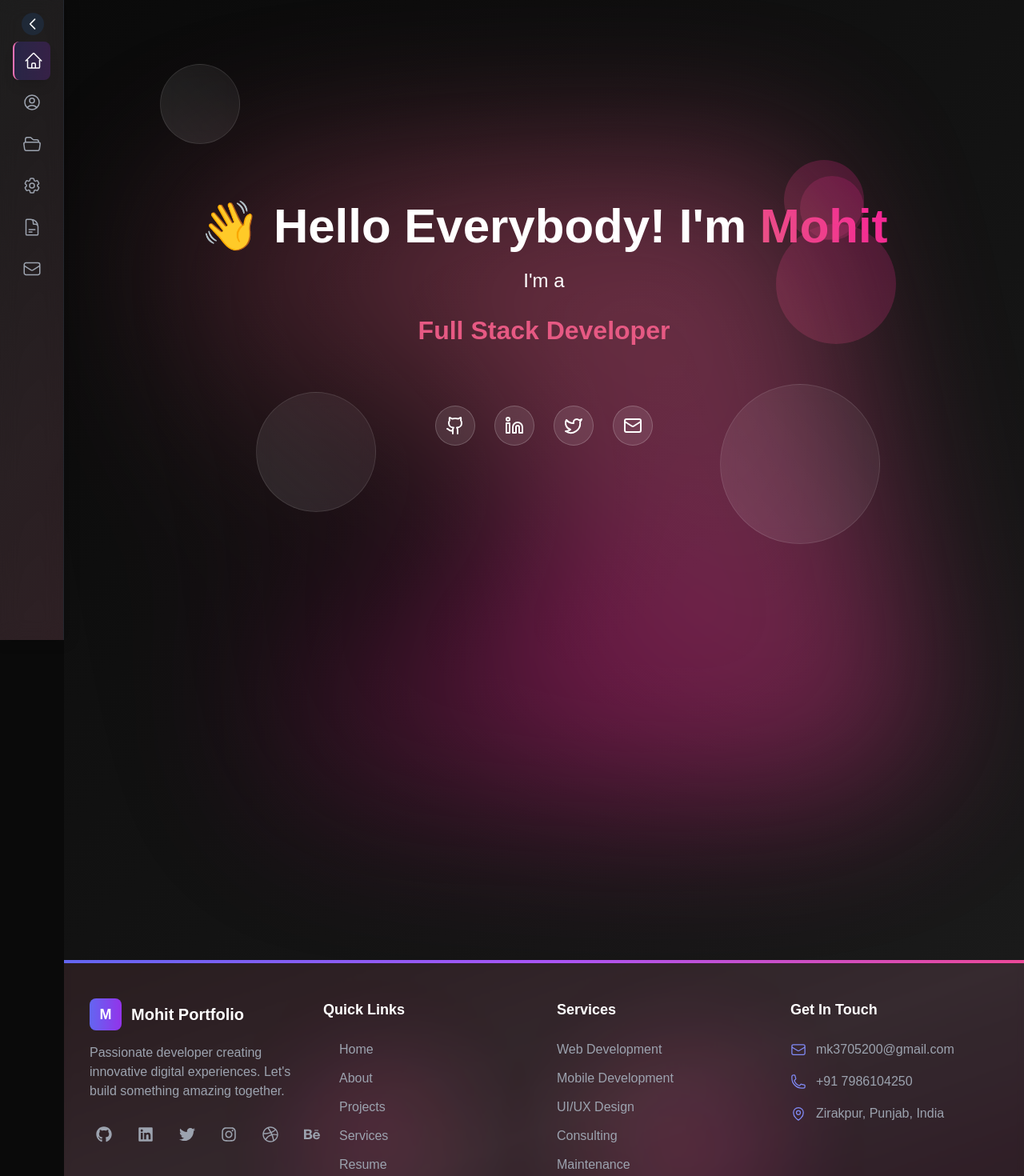
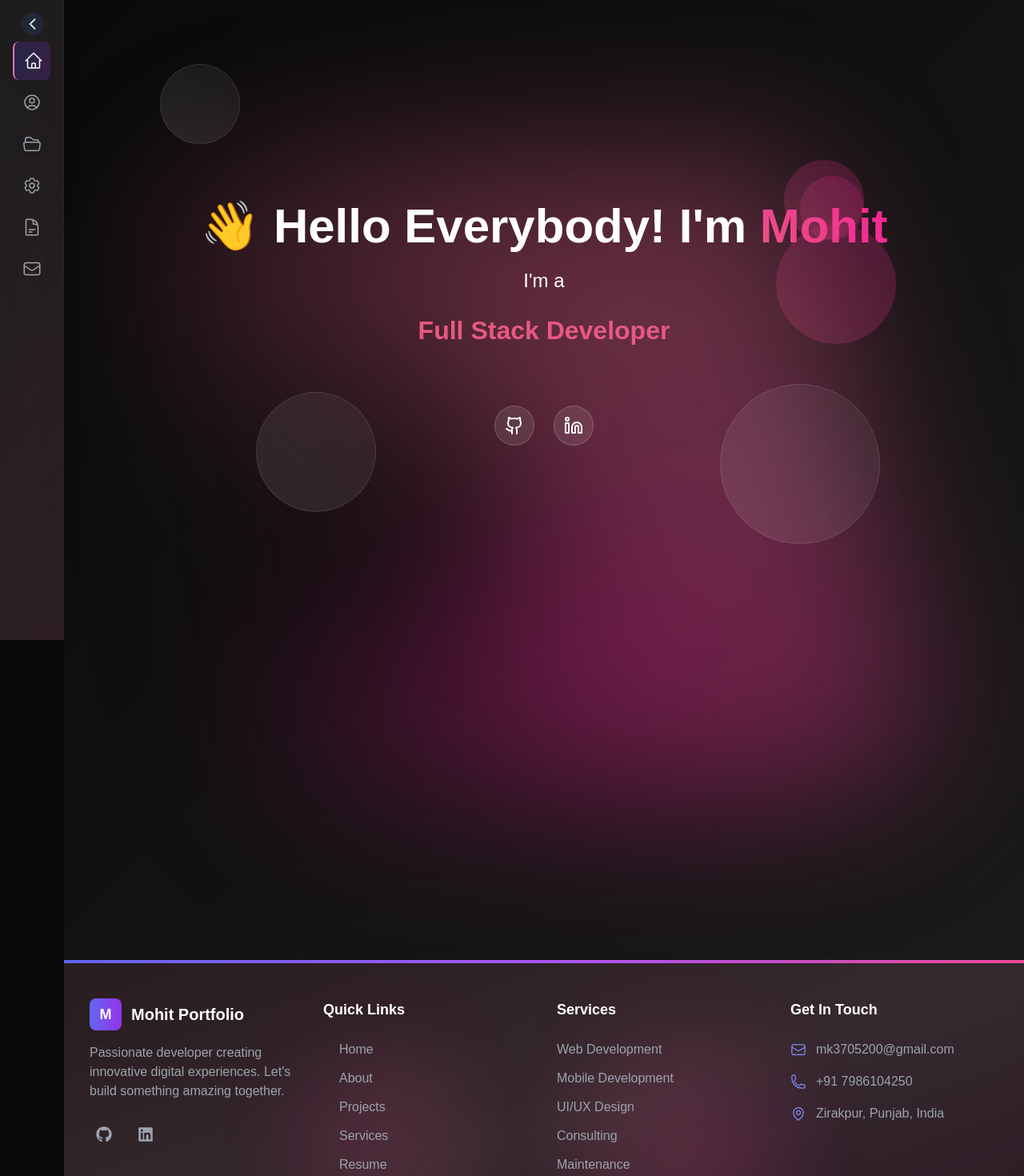
Before and after one commit to Mo-hit99/Mohit_PortFolio, a React (Vite) app: page / in a window 1280 px wide. Shown: the top 1470 px of the page at 80% size. Built offline with nearby package versions, Linux system fonts and the light colour scheme; a web font is replaced by a local one.

Commit message:
update social links in Footer and Hero components with correct URLs

```diff
--- a/src/Components/Footer.jsx
+++ b/src/Components/Footer.jsx
@@ -7,22 +7,15 @@ import {
 import {
   FaGithub,
   FaLinkedin,
-  FaTwitter,
-  FaInstagram,
-  FaDribbble,
-  FaBehance
 } from 'react-icons/fa';
 
 export default function Footer() {
   const currentYear = new Date().getFullYear();
 
   const socialLinks = [
-    { name: 'GitHub', icon: <FaGithub className="w-5 h-5" />, href: 'https://github.com', color: 'hover:text-gray-400' },
-    { name: 'LinkedIn', icon: <FaLinkedin className="w-5 h-5" />, href: 'https://linkedin.com', color: 'hover:text-blue-400' },
-    { name: 'Twitter', icon: <FaTwitter className="w-5 h-5" />, href: 'https://twitter.com', color: 'hover:text-sky-400' },
-    { name: 'Instagram', icon: <FaInstagram className="w-5 h-5" />, href: 'https://instagram.com', color: 'hover:text-pink-400' },
-    { name: 'Dribbble', icon: <FaDribbble className="w-5 h-5" />, href: 'https://dribbble.com', color: 'hover:text-red-400' },
-    { name: 'Behance', icon: <FaBehance className="w-5 h-5" />, href: 'https://behance.net', color: 'hover:text-blue-600' },
+    { name: 'GitHub', icon: <FaGithub className="w-5 h-5" />, href: 'https://github.com/Mo-hit99', color: 'hover:text-gray-400' },
+    { name: 'LinkedIn', icon: <FaLinkedin className="w-5 h-5" />, href: 'https://www.linkedin.com/in/mohitkohli007/', color: 'hover:text-blue-400' },
+
   ];
 
   const quickLinks = [
--- a/src/Components/Hero.jsx
+++ b/src/Components/Hero.jsx
@@ -120,44 +120,26 @@ export default function Hero() {
           animate={{ opacity: 1, y: 0 }}
           transition={{ duration: 0.6, delay: 1.2 }}
         >
-          <div className="social-icons flex justify-center gap-4 sm:gap-6">
+          <div className="social-icons flex justify-center gap-4 sm:gap-6 cursor-pointer">
             <motion.a
-              href="https://github.com"
+              href="https://github.com/Mo-hit99"
               target="_blank"
               rel="noopener noreferrer"
               whileHover={{ scale: 1.1, y: -5 }}
               whileTap={{ scale: 0.95 }}
-              className="social-icon p-2 sm:p-3"
+              className="social-icon p-2 sm:p-3 cursor-pointer"
             >
               <Github className="w-5 h-5 sm:w-6 sm:h-6" />
             </motion.a>
             <motion.a
-              href="https://linkedin.com"
+              href="https://www.linkedin.com/in/mohitkohli007/"
               target="_blank"
               rel="noopener noreferrer"
               whileHover={{ scale: 1.1, y: -5 }}
               whileTap={{ scale: 0.95 }}
-              className="social-icon p-2 sm:p-3"
+              className="social-icon p-2 sm:p-3 cursor-pointer"
             >
               <Linkedin className="w-5 h-5 sm:w-6 sm:h-6" />
-            </motion.a>
-            <motion.a
-              href="https://twitter.com"
-              target="_blank"
-              rel="noopener noreferrer"
-              whileHover={{ scale: 1.1, y: -5 }}
-              whileTap={{ scale: 0.95 }}
-              className="social-icon p-2 sm:p-3"
-            >
-              <Twitter className="w-5 h-5 sm:w-6 sm:h-6" />
-            </motion.a>
-            <motion.a
-              href="mailto:mk3705200@gmail.com"
-              whileHover={{ scale: 1.1, y: -5 }}
-              whileTap={{ scale: 0.95 }}
-              className="social-icon p-2 sm:p-3"
-            >
-              <Mail className="w-5 h-5 sm:w-6 sm:h-6" />
             </motion.a>
           </div>
         </motion.div>
```
